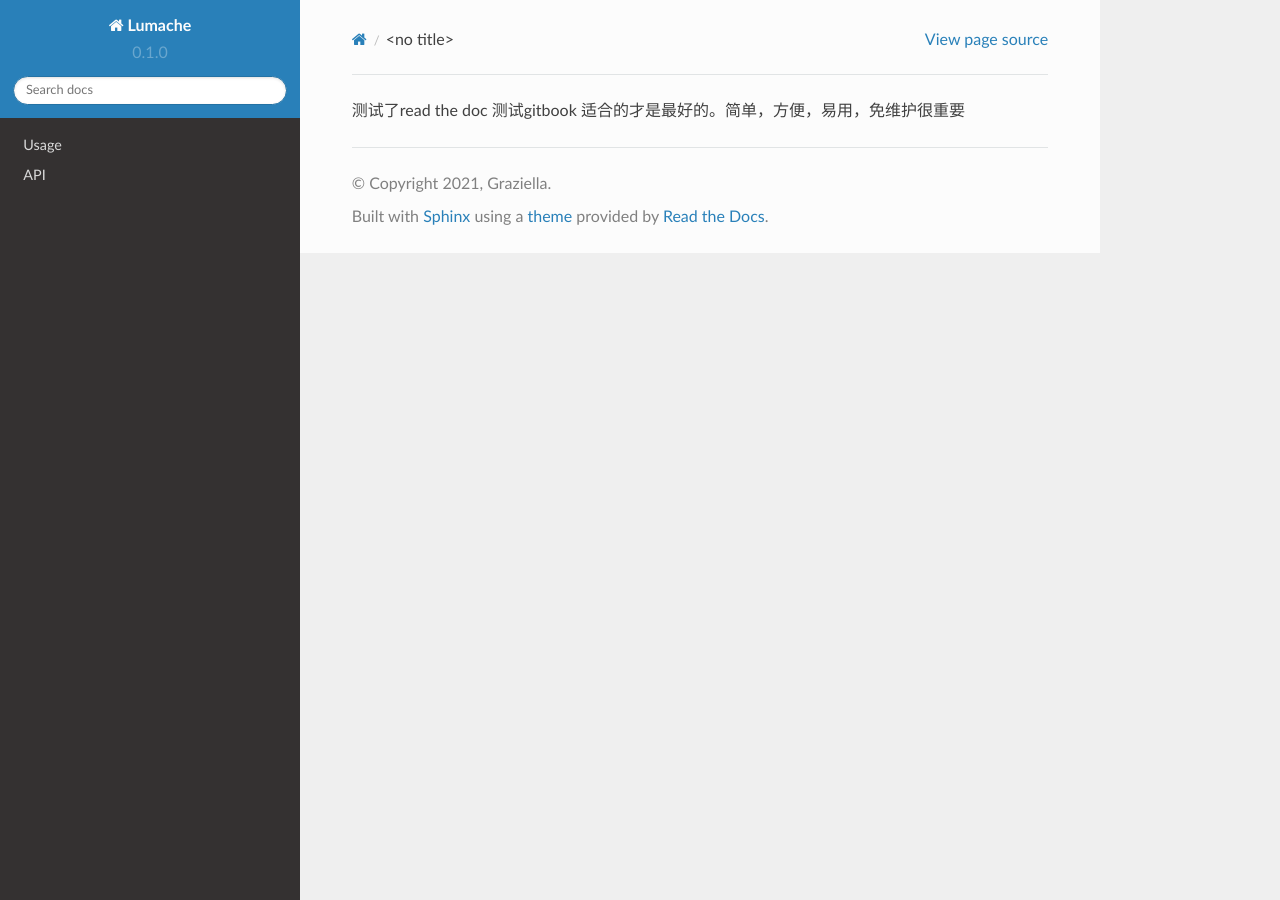
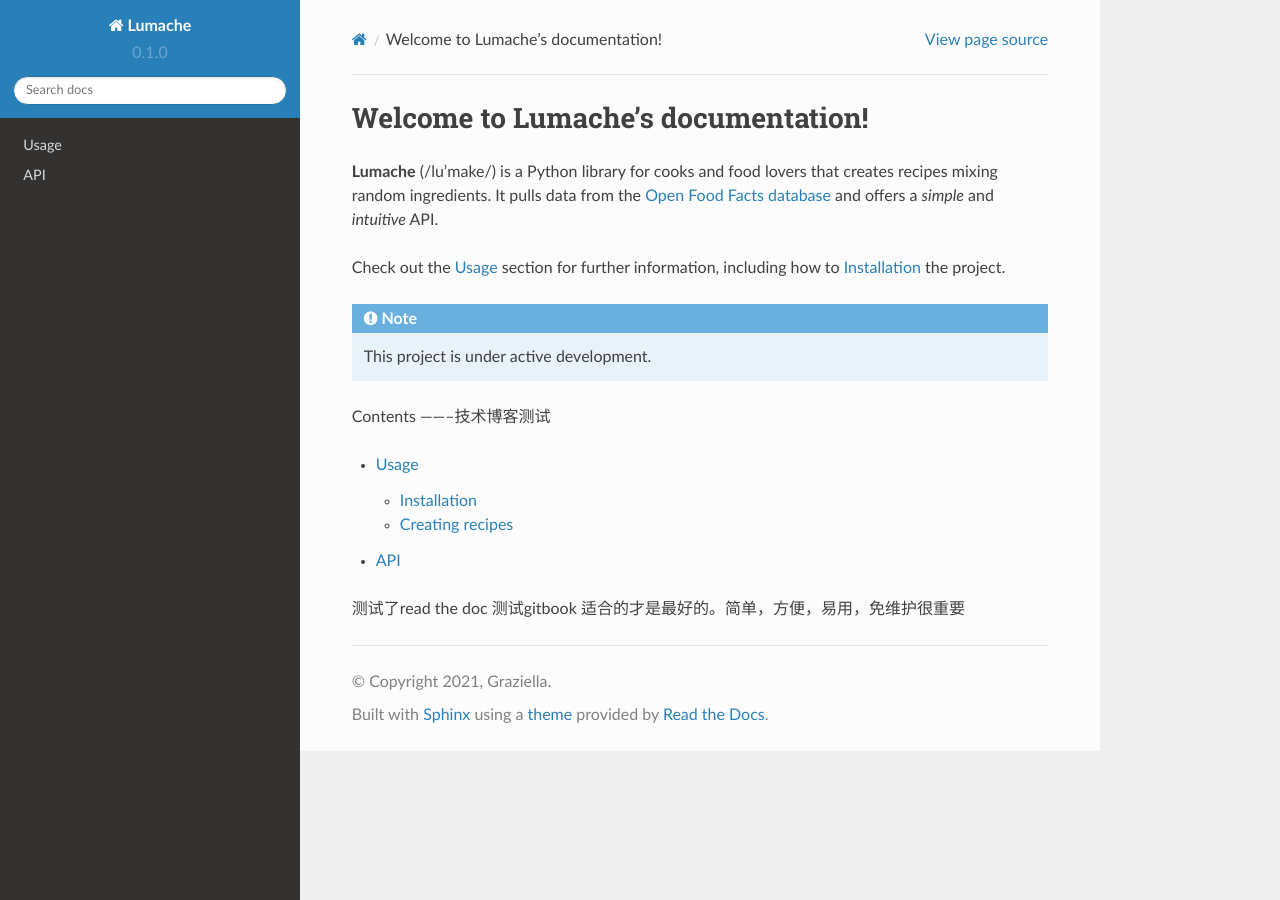
Before and after one commit to amazingo/doc, a Sphinx documentation site: the page built from docs/source/blog.rst, in a window 1280 px wide. Built offline with Sphinx 7.4.7 and the Read the Docs theme 2.0.0, drawn with Linux system fonts in a browser that asks for light colours.

Commit message:
Update blog.rst

```diff
--- a/docs/source/blog.rst
+++ b/docs/source/blog.rst
@@ -1,3 +1,28 @@
+Welcome to Lumache's documentation!
+===================================
+
+**Lumache** (/lu'make/) is a Python library for cooks and food lovers
+that creates recipes mixing random ingredients.
+It pulls data from the `Open Food Facts database <https://world.openfoodfacts.org/>`_
+and offers a *simple* and *intuitive* API.
+
+Check out the :doc:`usage` section for further information, including
+how to :ref:`installation` the project.
+
+.. note::
+
+   This project is under active development.
+
+Contents
+--------技术博客测试
+
+
+.. toctree::
+
+   usage
+   api
+
+
 测试了read the doc
 测试gitbook
 适合的才是最好的。简单，方便，易用，免维护很重要
```
